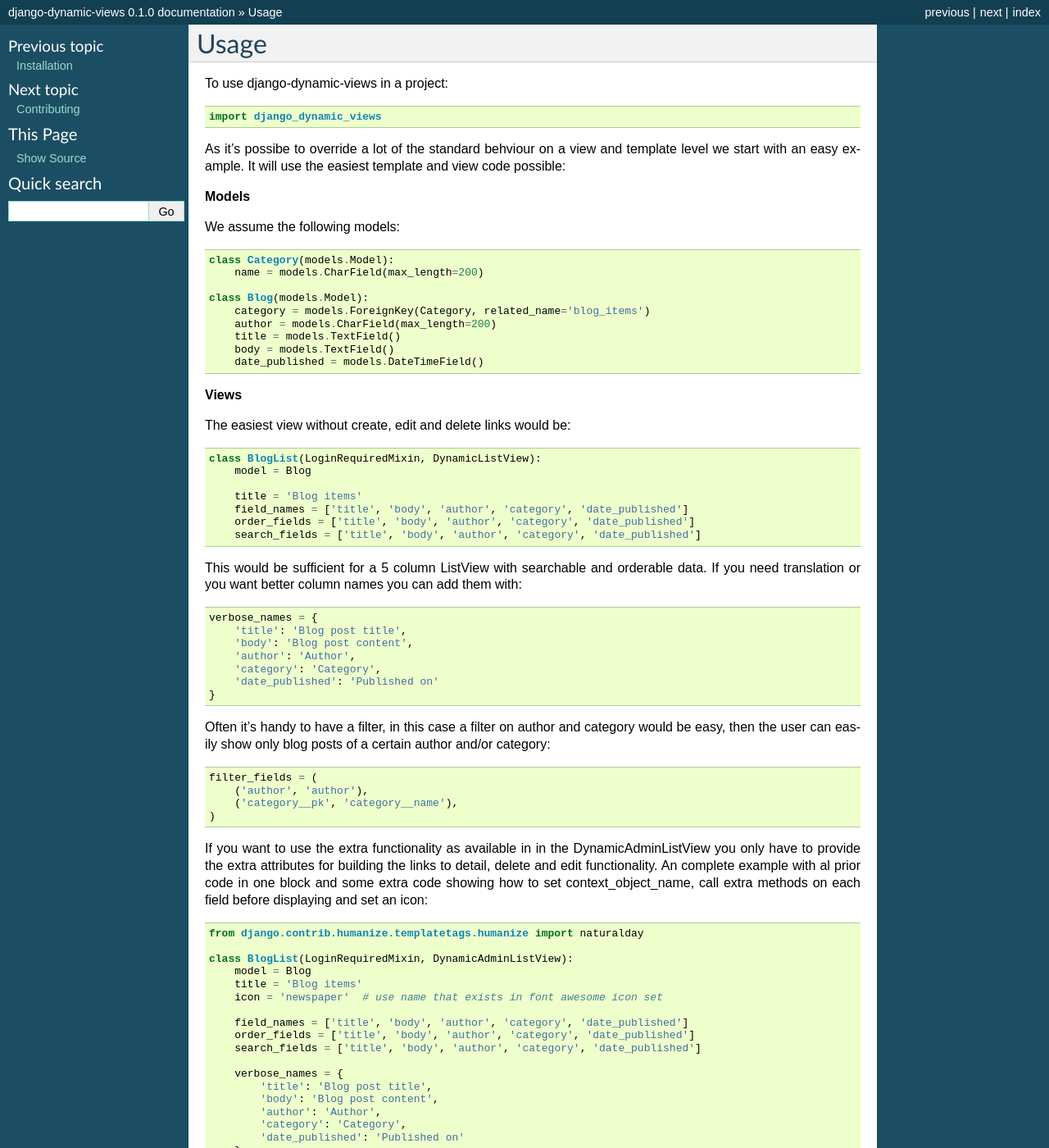
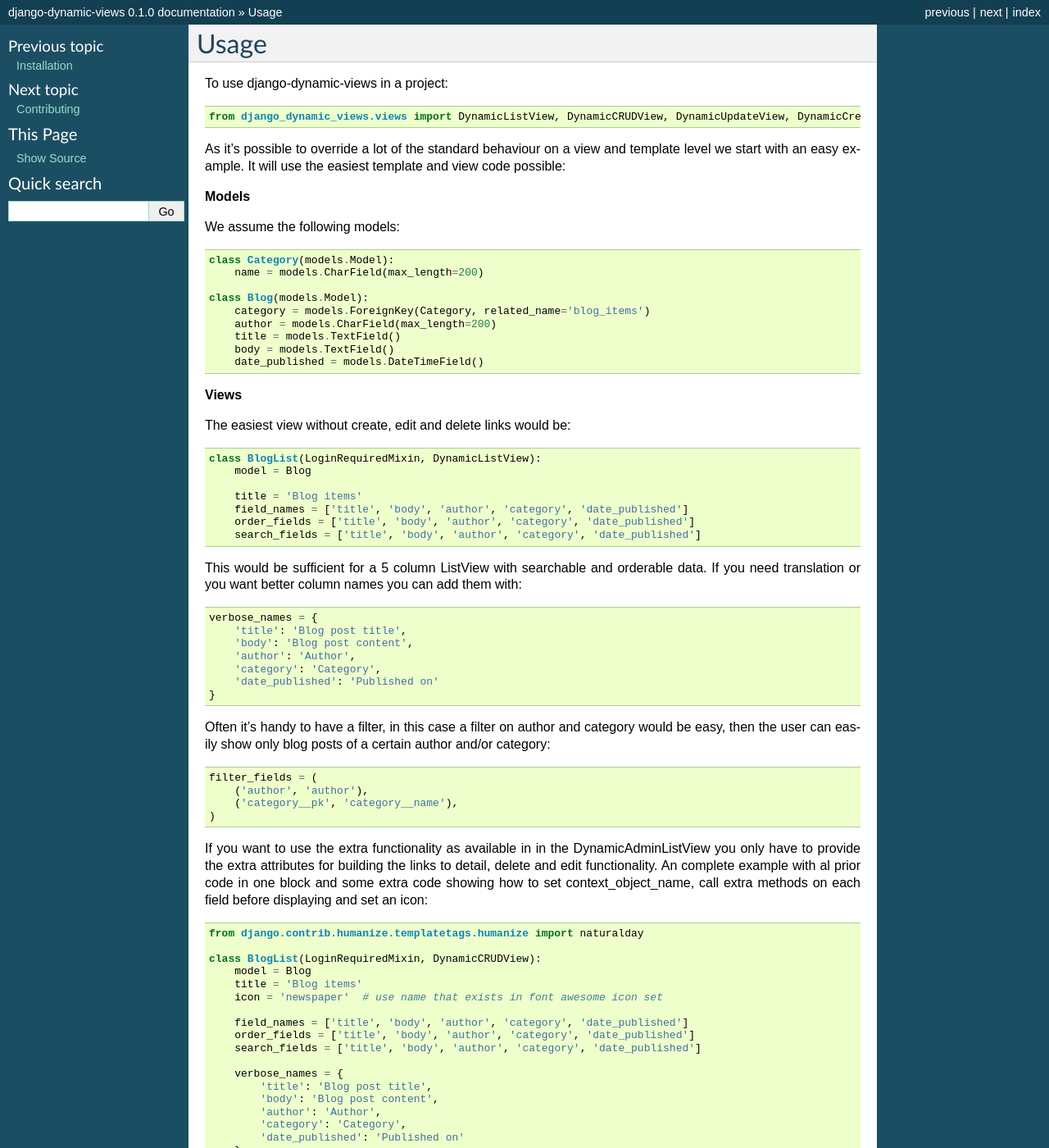
Before and after one commit to ddaan/django-dynamic-views, a Sphinx documentation site: the page built from docs/usage.rst, in a window 1280 px wide and 1400 px high. Shown: the whole window at 82% size. Built offline with Sphinx 7.4.7, drawn with Linux system fonts in a browser that asks for light colours; some of the changed text lies outside the part shown.

Commit message:
update usage.rst

```diff
--- a/docs/usage.rst
+++ b/docs/usage.rst
@@ -4,9 +4,9 @@
 
 To use django-dynamic-views in a project::
 
-    import django_dynamic_views
+    from django_dynamic_views.views import DynamicListView, DynamicCRUDView, DynamicUpdateView, DynamicCreateView
 
-As it's possibe to override a lot of the standard behviour on a view and template level we start with an easy example.
+As it's possible to override a lot of the standard behaviour on a view and template level we start with an easy example.
 It will use the easiest template and view code possible:
 
 **Models**
@@ -71,7 +71,7 @@
 
     from django.contrib.humanize.templatetags.humanize import naturalday
 
-    class BlogList(LoginRequiredMixin, DynamicAdminListView):
+    class BlogList(LoginRequiredMixin, DynamicCRUDView):
         model = Blog
         title = 'Blog items'
         icon = 'newspaper'  # use name that exists in font awesome icon set
@@ -108,9 +108,8 @@
 
 **Templates**
 
-The most simple use cases will be handled for you by the default list templates: 'base_list.html' and
-'base_admin_list.html'.
-
+The most simple use cases will be handled for you by the default list templates: 'django_dynamic_views/base_list.html' and
+'django_dynamic_views/admin_dynamic_list_view.html'.
 
 However, if you want or need to change the visual representation of a field, row or other aspects of
 the list are rendered you can override on a couple of places.
@@ -125,7 +124,7 @@
 
 .. code-block:: django
 
-    {% extends "base.html" %}
+    {% extends "django_dynamic_views/base_list.html" %}
 
     {% block list-row %}
         <td>
```
